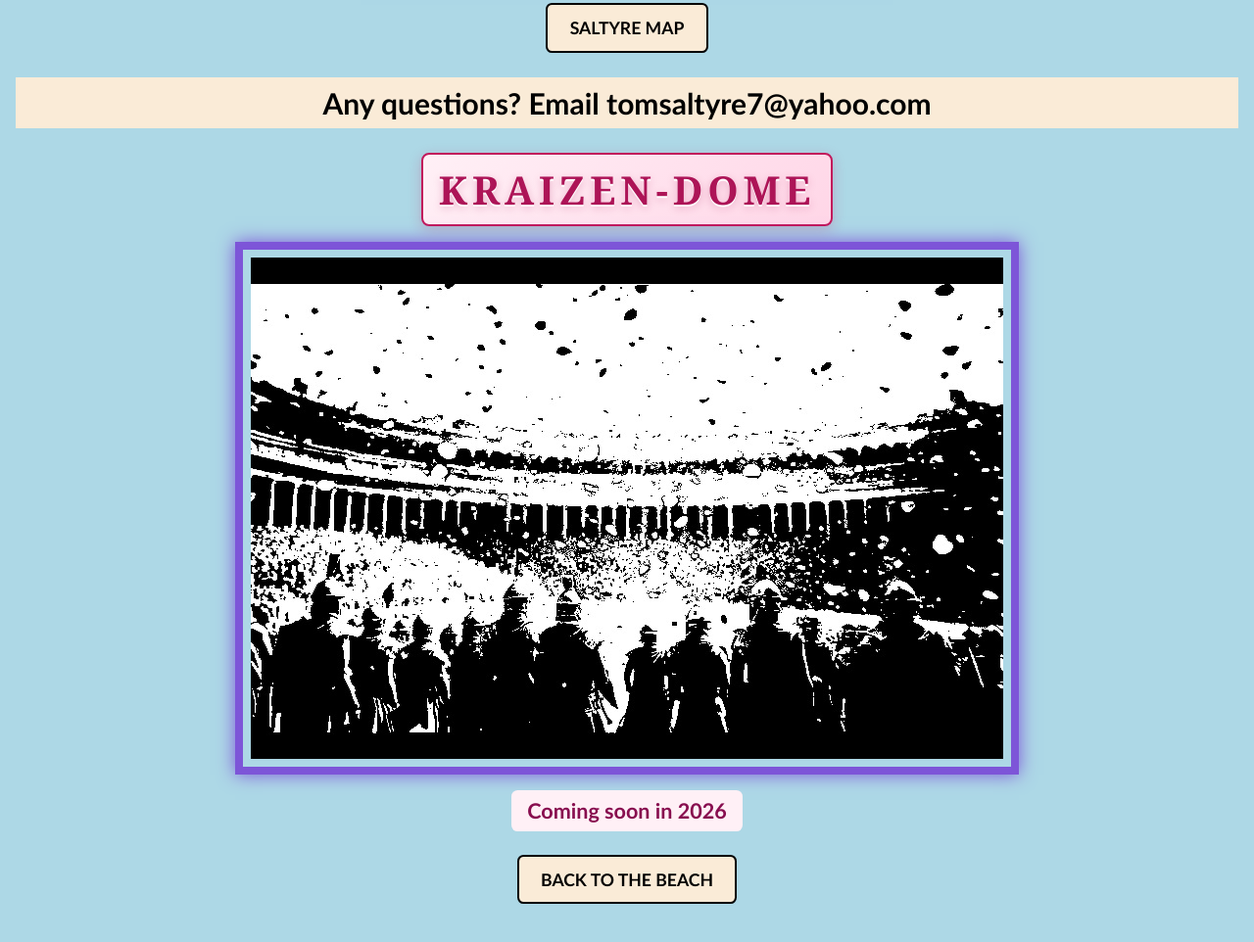
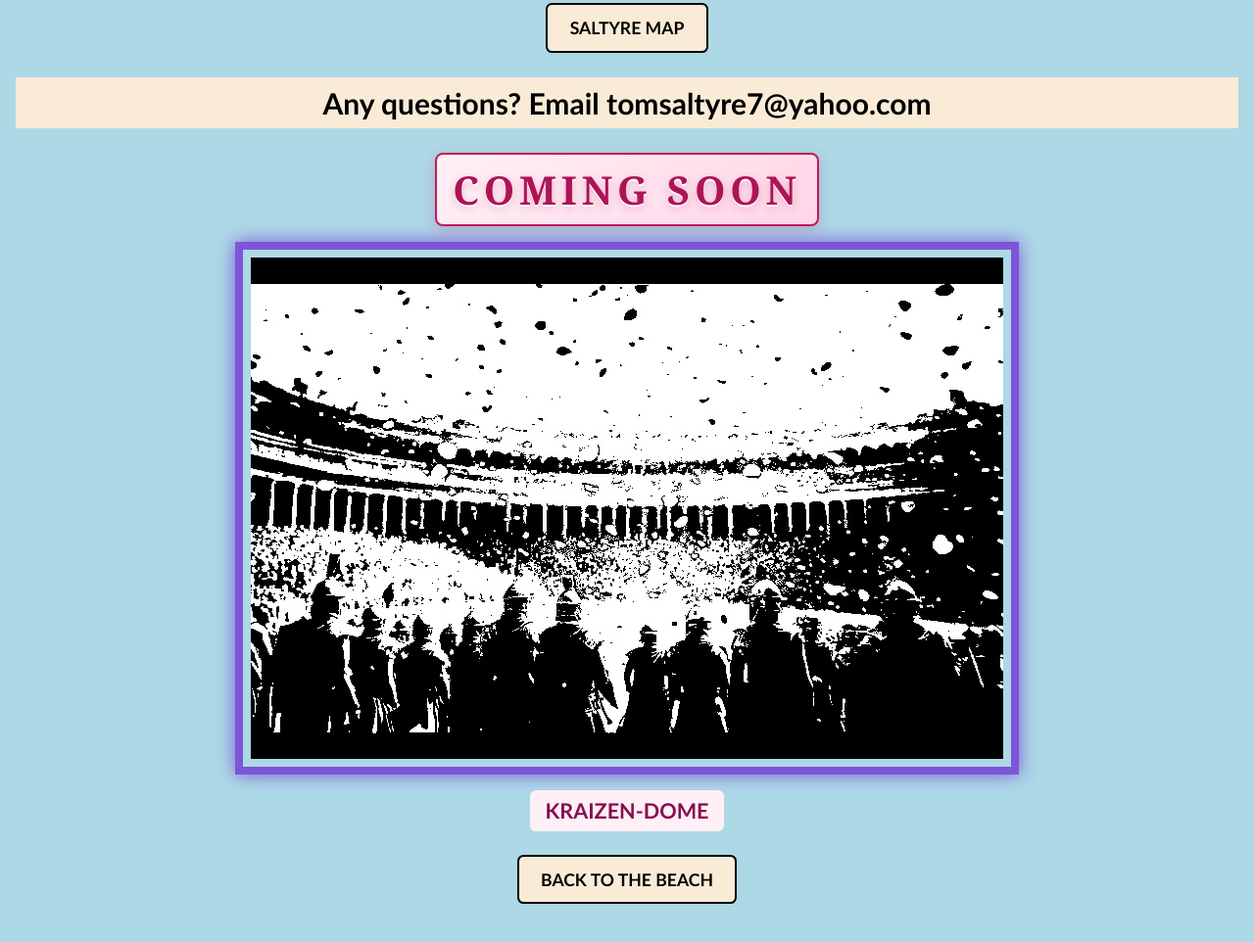
Before and after one commit to Tomsaltyre7/Saltyre-rock, a plain HTML site: page saltyre.html in a window 1280 px wide. Shown: the part 3803-4765 px from the top of the page at 98% size. Drawn offline with Linux system fonts and the light colour scheme.

Commit message:
Update KRAIZEN-DOME title and caption

```diff
--- a/saltyre.html
+++ b/saltyre.html
@@ -52,9 +52,9 @@
       <h2>Any questions? Email tomsaltyre7@yahoo.com</h2>
 
       <section class="kraizen-promo" aria-labelledby="kraizen-promo-title">
-        <h2 class="kraizen-promo-title" id="kraizen-promo-title">KRAIZEN-DOME</h2>
+        <h2 class="kraizen-promo-title" id="kraizen-promo-title">COMING SOON</h2>
         <img class="castle-image kraizen-promo-image" src="assets/images/Kraizen-black001.jpg" alt="Kraizen-Dome promotional artwork">
-        <p class="kraizen-promo-caption">Coming soon in 2026</p>
+        <p class="kraizen-promo-caption">KRAIZEN-DOME</p>
       </section>
     </header>
 
```
